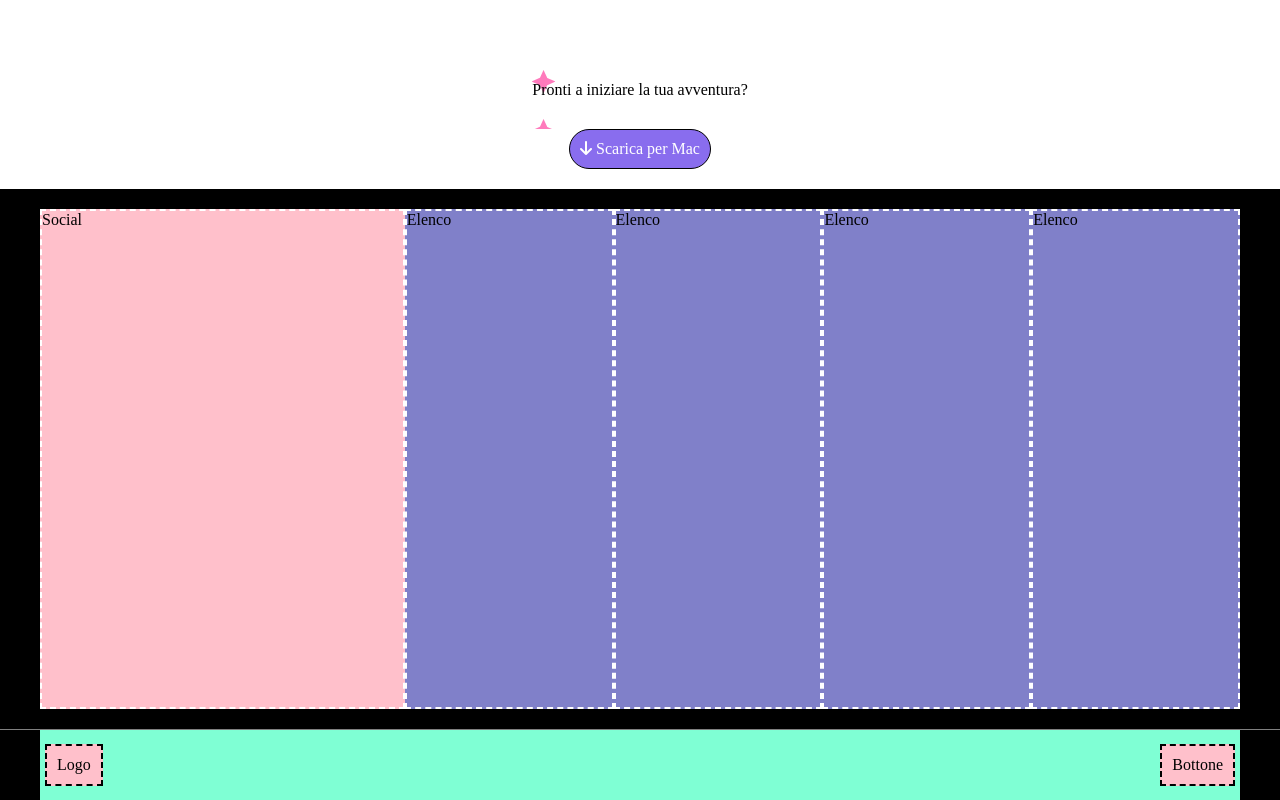
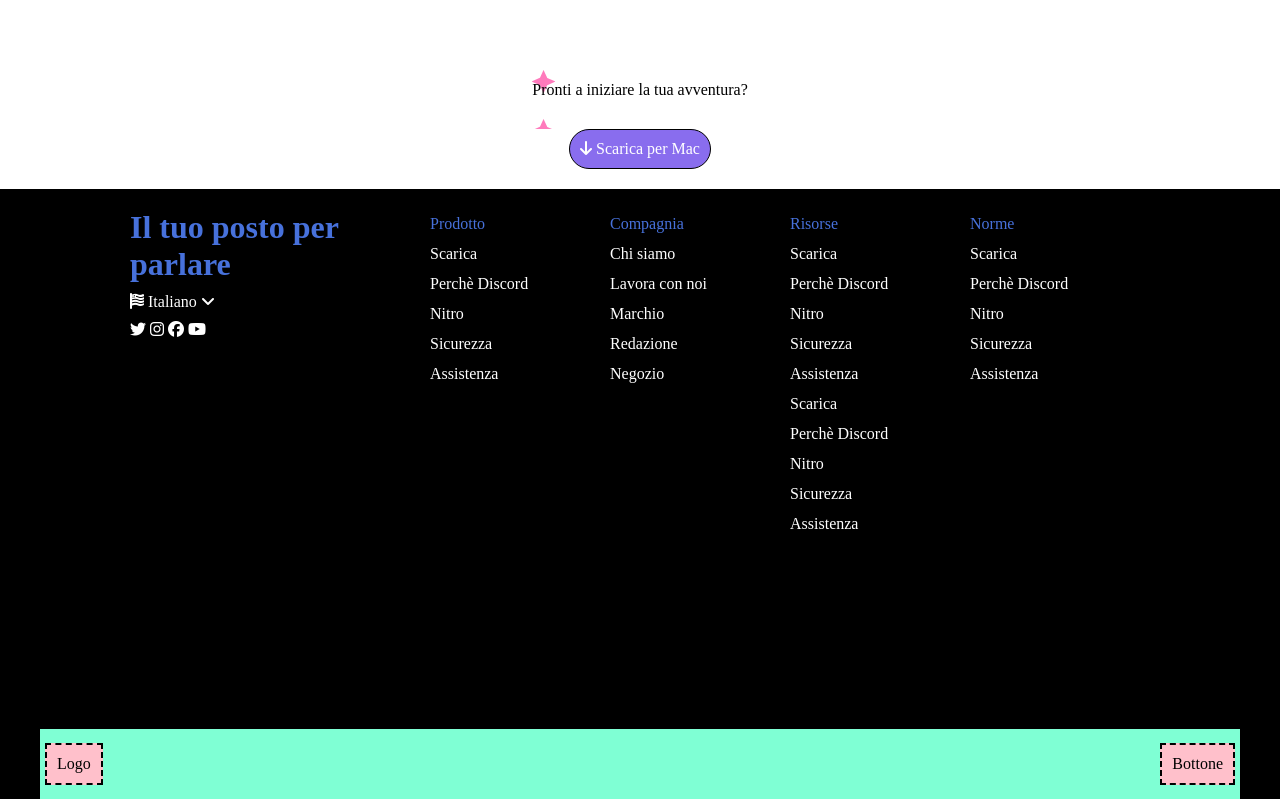
Before and after one commit to VeronicaFontana/htmlcss-discord, a plain HTML site: page index.html in a window 1280 px wide. Shown: the part 3117-3917 px from the top of the page. Drawn offline with Linux system fonts and the light colour scheme.

Commit message:
[ADD] Bottom list

```diff
--- a/css/style.css
+++ b/css/style.css
@@ -31,12 +31,12 @@ h2{
   align-items: center;
 }
 
-ul{
+.box-menu ul{
   list-style-type: none;
   display: flex;
 }
 
-li{
+.box-menu li{
   padding: 0 20px;
   color: white;
 }
@@ -160,7 +160,6 @@ h1{
 }
 
 .info-block{
-  border-bottom: 1px solid grey;
   padding: 20px 0;
 }
 
@@ -170,18 +169,40 @@ h1{
   width: 98%;
   margin: 0px auto;
   display: flex;
+  justify-content: center;
 }
 
 .social{
-  background-color: pink;
-  border: 2px dashed rgb(255, 255, 255);
-  flex-grow: 2;
+  width: 25%;
 }
 
 .elenco{
-  background-color: rgb(128, 128, 201);
-  border: 2px dashed rgb(255, 255, 255);
-  flex-grow: 1;
+  width: 15%;
+}
+
+h3{
+  font-size: 2em;
+}
+
+h3, #little-title{
+  color: #4771db;
+}
+
+.language{
+  padding: 10px 0;
+}
+
+.icons, .language{
+  color: white;
+}
+
+.elenco ul{
+  list-style-type: none;
+  line-height: 30px;
+}
+
+.elenco li{
+  color: white;
 }
 
 .fondo-box{
--- a/index.html
+++ b/index.html
@@ -115,11 +115,65 @@
   <footer>
     <section class="info-block">
       <div class="column-box">
-        <div class="social">Social</div>
-        <div class="elenco">Elenco</div>
-        <div class="elenco">Elenco</div>
-        <div class="elenco">Elenco</div>
-        <div class="elenco">Elenco</div>
+        <div class="social">
+          <h3>Il tuo posto per parlare</h3>
+          <div class="language">
+            <i class="fa-solid fa-flag-usa"></i>
+            <span>Italiano</span>
+            <i class="fa-solid fa-angle-down"></i>
+          </div>
+          <div class="icons">
+            <i class="fa-brands fa-twitter"></i>
+            <i class="fa-brands fa-instagram"></i>
+            <i class="fa-brands fa-facebook"></i>
+            <i class="fa-brands fa-youtube"></i>
+          </div>
+        </div>
+        <div class="elenco">
+          <ul>
+            <li id="little-title">Prodotto</li>
+            <li>Scarica</li>
+            <li>Perchè Discord</li>
+            <li>Nitro</li>
+            <li>Sicurezza</li>
+            <li>Assistenza</li>
+          </ul>
+        </div>
+        <div class="elenco">
+          <ul>
+            <li id="little-title">Compagnia</li>
+            <li>Chi siamo</li>
+            <li>Lavora con noi</li>
+            <li>Marchio</li>
+            <li>Redazione</li>
+            <li>Negozio</li>
+          </ul>
+        </div>
+        <div class="elenco">
+          <ul>
+            <li id="little-title">Risorse</li>
+            <li>Scarica</li>
+            <li>Perchè Discord</li>
+            <li>Nitro</li>
+            <li>Sicurezza</li>
+            <li>Assistenza</li>
+            <li>Scarica</li>
+            <li>Perchè Discord</li>
+            <li>Nitro</li>
+            <li>Sicurezza</li>
+            <li>Assistenza</li>
+          </ul>
+        </div>
+        <div class="elenco">
+          <ul>
+            <li id="little-title">Norme</li>
+            <li>Scarica</li>
+            <li>Perchè Discord</li>
+            <li>Nitro</li>
+            <li>Sicurezza</li>
+            <li>Assistenza</li>
+          </ul>
+        </div>
       </div>
     </section>
 
```
